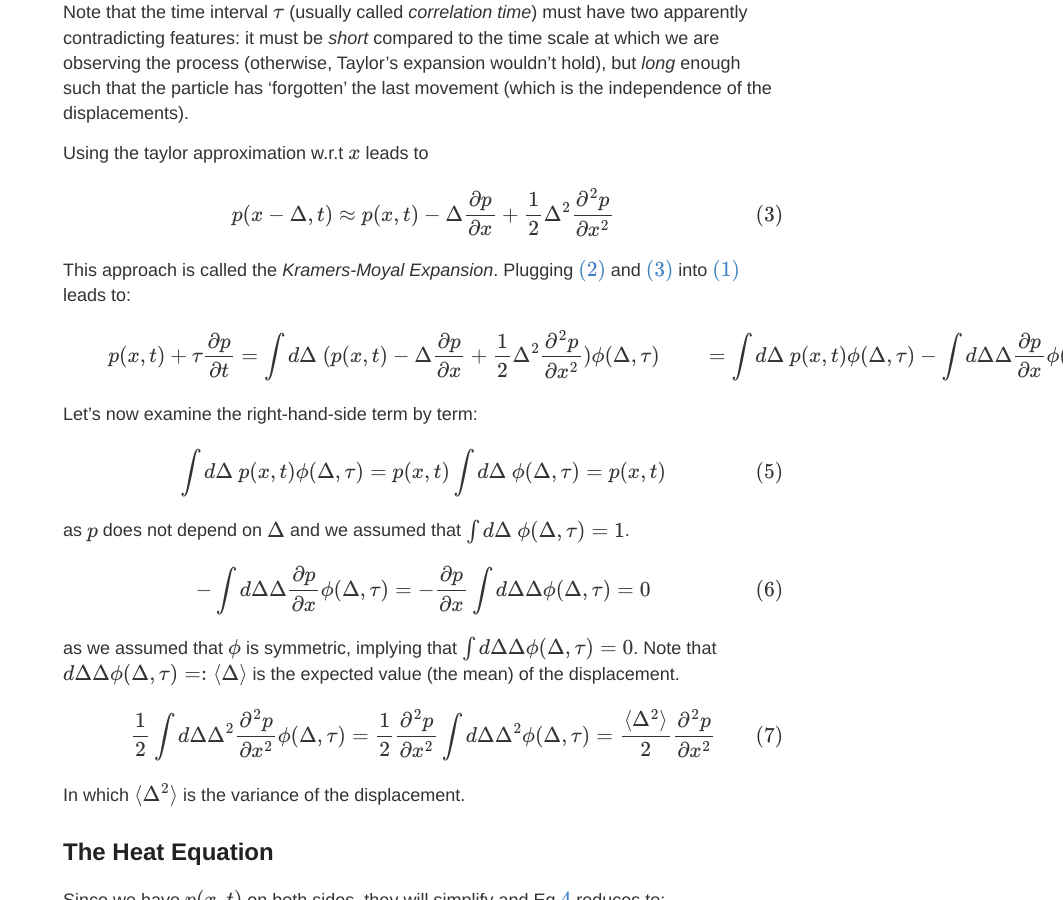
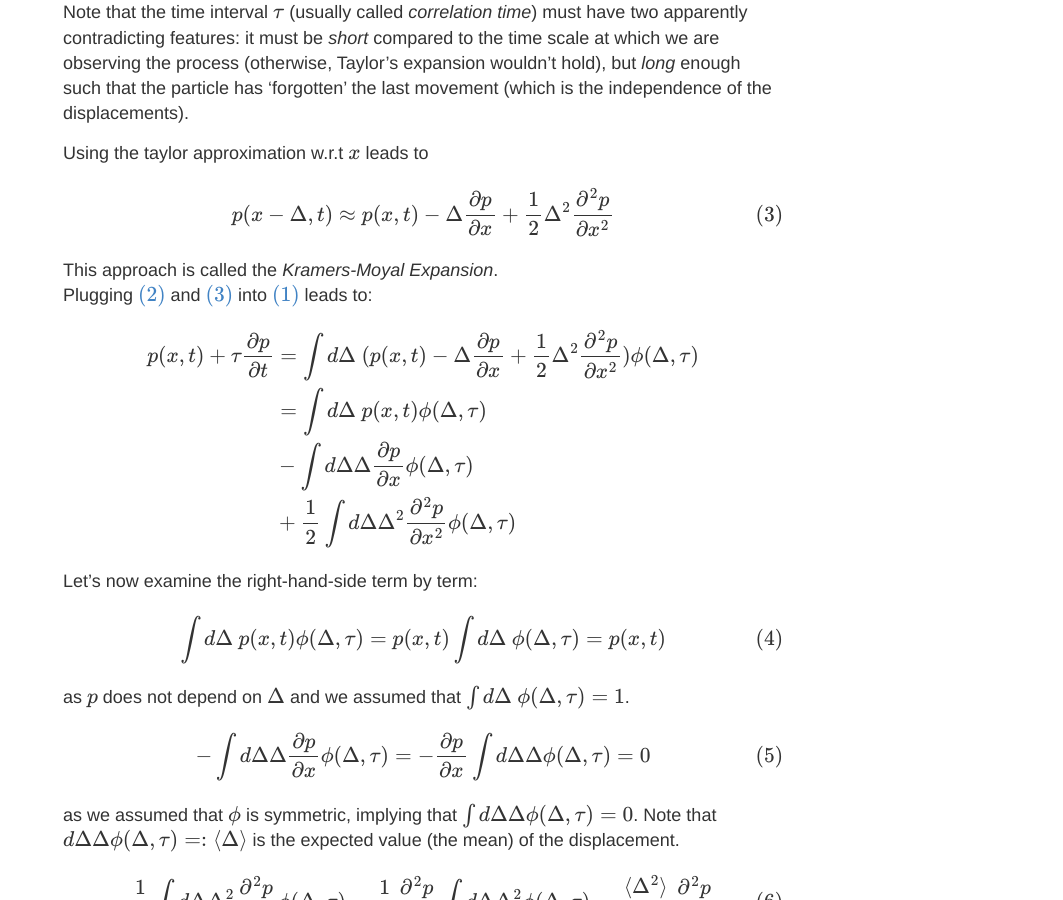
Before and after one commit to verzep/verzep.github.io, a Jekyll site: the page built from _posts/2023-03-02-Brownian-Motion-1.md, in a window 1280 px wide and 900 px high, scrolled down 1832 px. Shown: the whole window, without its empty margins (217-1280 px from the left). Built offline with Jekyll 4.4.1, drawn with Linux system fonts in a browser that asks for light colours; formulas are drawn with MathJax 3.

Commit message:
footnote

```diff
--- a/_posts/2023-03-02-Brownian-Motion-1.md
+++ b/_posts/2023-03-02-Brownian-Motion-1.md
@@ -69,11 +69,11 @@ Using the taylor approximation w.r.t $x$ leads to
     p(x,t) - \Delta \frac{\partial p}{\partial x} + \frac{1}{2} \Delta^2 \frac{\partial^2 p}{\partial x^2}
 \end{equation}
 
-This approach is called the _Kramers-Moyal Expansion_.
+This approach is called the _Kramers-Moyal Expansion_.\\
 Plugging \eqref{eqn:taylor_time} and \eqref{eqn:taylor_space} into \eqref{eqn:CKE} leads to:
 
 
-\begin{equation}\label{eqn:KME}
+$$
 \begin{aligned}
     p(x,t) + \tau \frac{\partial p}{\partial t} &=
     \int d\Delta ~(p(x,t) - \Delta \frac{\partial p}{\partial x} + \frac{1}{2} \Delta^2 \frac{\partial^2 p}{\partial x^2}) \phi(\Delta,\tau) \\
@@ -82,7 +82,8 @@ Plugging \eqref{eqn:taylor_time} and \eqref{eqn:taylor_space} into \eqref{eqn:CK
     &- \int d\Delta \Delta \frac{\partial p}{\partial x}\phi(\Delta,\tau)\\
     &+ \frac{1}{2} \int d\Delta \Delta^2 \frac{\partial^2 p}{\partial x^2} \phi(\Delta,\tau)
 \end{aligned}
-\end{equation}
+$$
+
 Let's now examine the right-hand-side term by term:
 
 \begin{equation}
```
